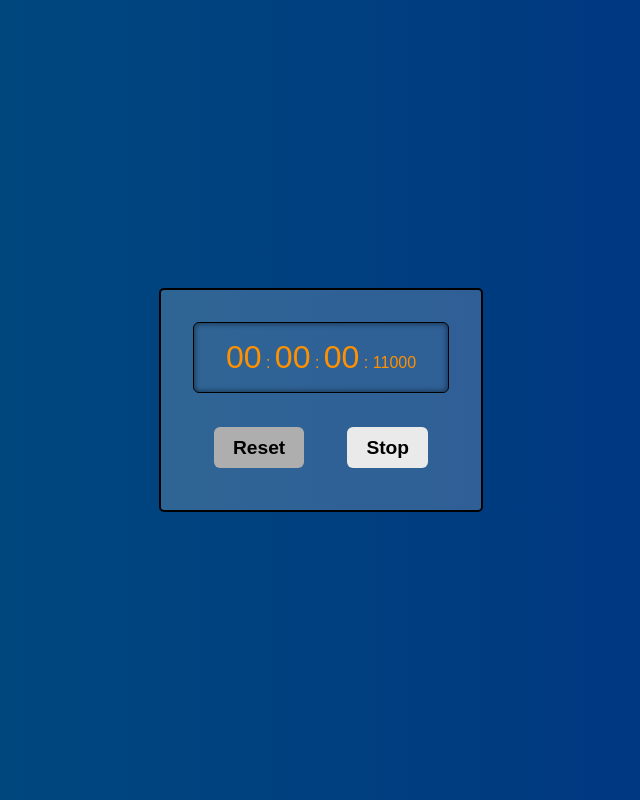
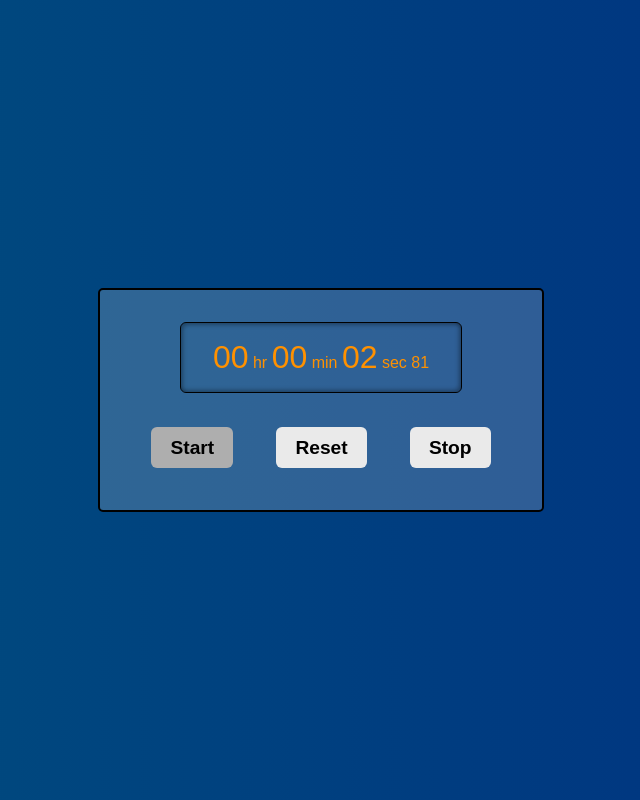
Before and after one commit to Bhagyadeep0/Stopwatch, a plain HTML site: page index.html in a window 1280 px wide. Both pictures are taken after a click on the button "Start". Shown: the whole page, without its empty margins (319-959 px from the left). Drawn offline with Linux system fonts and the light colour scheme.

Commit message:
bug fixed

```diff
--- a/app.js
+++ b/app.js
@@ -1,57 +1,78 @@
-let hour = document.getElementById("hour");
-let min = document.getElementById("min");
-let sec = document.getElementById("sec");
-let mili = document.getElementById("mili");
-let startRestBtn = document.getElementById("start-reset");
-let stopBtn = document.getElementById("stop");
+let startBtn = document.getElementById('start');
+let stopBtn = document.getElementById('stop');
+let resetBtn = document.getElementById('reset');
 
-startRestBtn.addEventListener("click", () => {
-  let isRunning = true;
-  switch (isRunning) {
-    case startRestBtn.innerText === "Start":
-      startRestBtn.innerText = "Reset";
-      setTimeout(() => {
-        start();
-      }, 100);
-      break;
-    case startRestBtn.innerText === "Reset":
-      startRestBtn.innerText = "Start";
-      break;
-    default:
-      console.log("Oops something went wrong (>_<)");
-      break;
-  }
+let hour = 0;
+let minute = 0;
+let second = 0;
+let count = 0;
+
+startBtn.addEventListener('click', function () {
+	timer = true;
+	stopWatch();
 });
 
-const start = () => {
-  let j = 1
-  for (let i = 1; i <= 11000; i++) {
+stopBtn.addEventListener('click', function () {
+	timer = false;
+});
 
-  if(i){
-    // mili.innerText = j++;
-    // mili.innerText === 100 ? 0 : mili.innerText = j++;;
-    if(mili.innerText === 100){
-      mili.innerText === "0";
-      sec.innerText === j++;
-      console.log("now 0")
-    }
-    else{
-      mili.innerText = j++;
-    }
-  }
-  console.log(sec.innerText);
+resetBtn.addEventListener('click', function () {
+	timer = false;
+	hour = 0;
+	minute = 0;
+	second = 0;
+	count = 0;
+	document.getElementById('hr').innerHTML = "00";
+	document.getElementById('min').innerHTML = "00";
+	document.getElementById('sec').innerHTML = "00";
+	document.getElementById('ms').innerHTML = "00";
+});
 
-  }
-};
+function stopWatch() {
+	if (timer) {
+		count++;
 
-const rest = ()=>{
-  hour.innerText = "00";
-  min.innerText = "00";
-  sec.innerText = "00";
-  mili.innerText = "00";
+		if (count == 100) {
+			second++;
+			count = 0;
+		}
+
+		if (second == 60) {
+			minute++;
+			second = 0;
+		}
+
+		if (minute == 60) {
+			hour++;
+			minute = 0;
+			second = 0;
+		}
+
+		let hrString = hour;
+		let minString = minute;
+		let secString = second;
+		let countString = count;
+
+		if (hour < 10) {
+			hrString = "0" + hrString;
+		}
+
+		if (minute < 10) {
+			minString = "0" + minString;
+		}
+
+		if (second < 10) {
+			secString = "0" + secString;
+		}
+
+		if (count < 10) {
+			countString = "0" + countString;
+		}
+
+		document.getElementById('hr').innerHTML = hrString;
+		document.getElementById('min').innerHTML = minString;
+		document.getElementById('sec').innerHTML = secString;
+		document.getElementById('ms').innerHTML = countString;
+		setTimeout(stopWatch, 10);
+	}
 }
-
-stopBtn.addEventListener("click", () => {
-  // startRestBtn.removeEventListener;
-  isRunning = false;
-});
--- a/index.html
+++ b/index.html
@@ -9,16 +9,17 @@
 <body>
     <div class="contain">
         <div class="output">
-            <span id="hour">00</span>
-            <span>:</span>
+            <span id="hr">00</span>
+            <span>hr</span>
             <span id="min">00</span>
-            <span>:</span>
+            <span>min</span>
             <span id="sec">00</span>
-            <span>:</span>
-            <span id="mili">00</span>
+            <span>sec</span>
+            <span id="ms">00</span>
         </div>
         <div class="buttons">
-            <button id="start-reset">Start</button>
+            <button id="start">Start</button>
+            <button id="reset">Reset</button>
             <button id="stop">Stop</button>
         </div>
     </div>
--- a/style.css
+++ b/style.css
@@ -34,7 +34,7 @@ body{
     border-radius: 6px;
     box-shadow: inset 2px 2px 4px rgba(0, 0, 0, 0.3),inset -2px -2px 4px rgba(0, 0, 0, 0.3);
 }
-#hour,#sec,#min{
+#hr,#sec,#min{
     font-size: 2em;
 }
 #mili{
```
